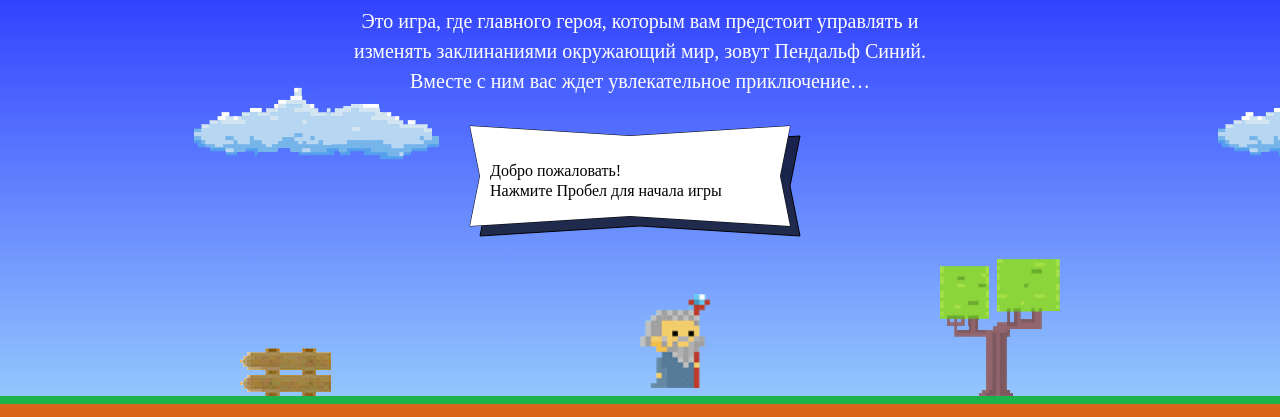
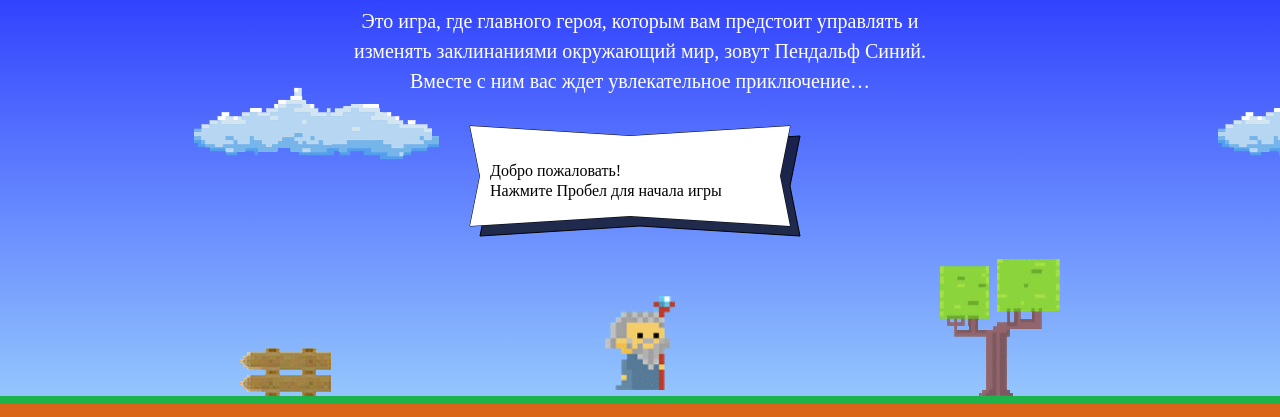
Before and after one commit to evgeniy1st/853351-code-and-magick-19, a website: page index.html in a window 1280 px wide. Shown: the part 203-620 px from the top of the page. Drawn offline with Linux system fonts and the light colour scheme; a web font is replaced by a local one.

Commit message:
Правки по переменным

```diff
--- a/index.html
+++ b/index.html
@@ -183,23 +183,21 @@
 </template>
 
 <script>
-  var fireballSize = 22,
-      getFireballSpeed = function(left) {
-        if (left) {
-          return 5;
-        }
-        return 2
-      },
-      wizardSpeed = 3,
-      wizardWidth = 70,
-      getWizardHeight = function() {
-        return wizardWidth * 1.337
-      },
-      getWizardX = function(width) {
-        return width * 0.5
-      },
-      getWizardY = function(height) {
-        return height * 0.66
+  var fireballSize = 22;
+  var getFireballSpeed = function(left) {
+        var FireballSpeed = left ? 5 : 2;
+        return FireballSpeed;
+      };
+  var wizardSpeed = 3;
+  var wizardWidth = 70;
+  var getWizardHeight = function() {
+        return wizardWidth * 1.337;
+      };
+  var getWizardX = function(width) {
+        return width * 0.5 - wizardWidth / 2;
+      };
+  var getWizardY = function(height) {
+        return height * 2/3;
       }
 </script>
 
```
